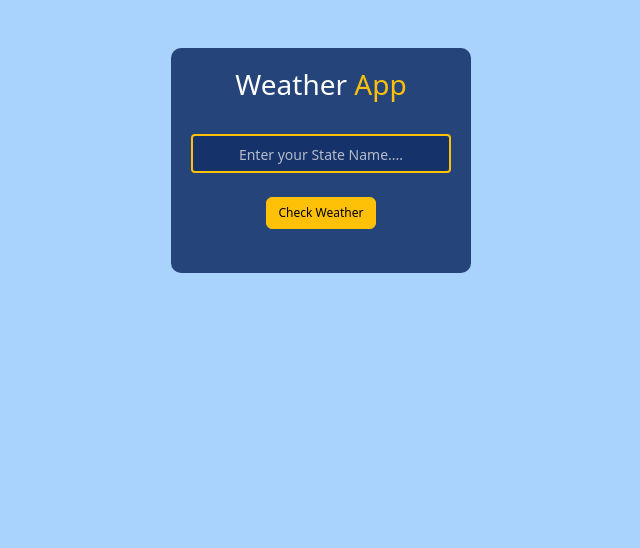
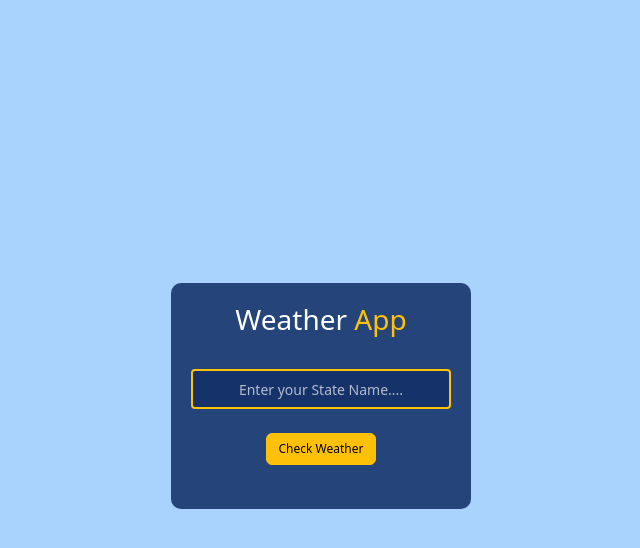
Before and after one commit to Janvipatel7/Weathermap, a plain HTML site: page index.html in a window 1280 px wide. Shown: the whole page, without its empty margins (319-959 px from the left). Drawn offline with nearby package versions, Linux system fonts and the light colour scheme; some packages are replaced by stand-ins of ours; a script that the page names is missing.

Commit message:
all done!

```diff
--- a/index.html
+++ b/index.html
@@ -9,8 +9,9 @@
     <link rel="stylesheet" href="./assets/css/style.css">
 </head>
 <body class="bg">
+    <section class="weather vh-100 d-flex align-items-center justify-content-center">
         <div class="container my-5">
-        <div class="d-flex justify-content-center align-items-center gap-5">
+            <div class="d-flex justify-content-center">
                 <div class="box text-center" id="searchCard">
                     <div class="pb-4">
                         <h3 class="text-white">Weather <span class="text-warning"> App</span></h3>
@@ -59,6 +60,7 @@
 
             <h1 id="weather-ans"></h1>
         </div>
+    </section>
     <script src="./assets/js/bootstrap.js"></script>
     <script src="./assets/js/index.js"></script>
     <script src="https://cdn.jsdelivr.net/npm/sweetalert2@11"></script>
```
Lines whose indentation alone changed are shown as unchanged.
